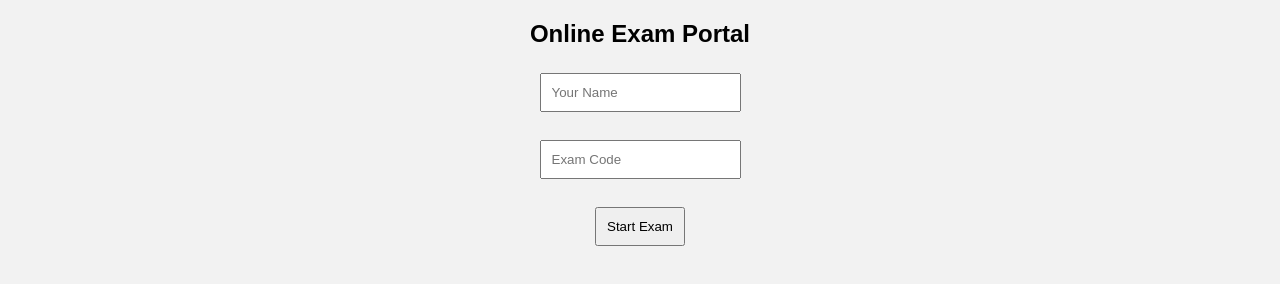
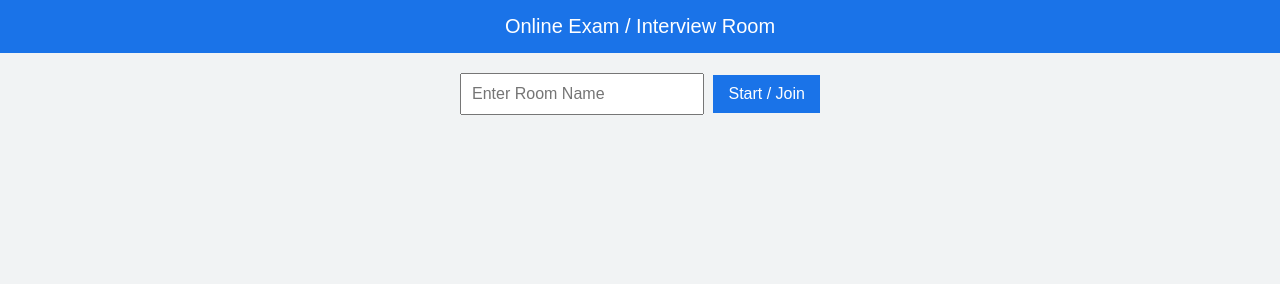
Before and after one commit to A608-alex/exam-site-of-Alex, a plain HTML site: page index.html in a window 1280 px wide. Drawn offline with Linux system fonts and the light colour scheme.

Commit message:
Update index.html

```diff
--- a/index.html
+++ b/index.html
@@ -1,27 +1,98 @@
 <!DOCTYPE html>
 <html>
 <head>
-  <title>Online Exam</title>
-  <link rel="stylesheet" href="style.css">
+  <meta charset="UTF-8">
+  <title>Online Class / Interview</title>
+  <style>
+    body {
+      font-family: Arial, sans-serif;
+      text-align: center;
+      background: #f1f3f4;
+      margin: 0;
+      padding: 0;
+    }
+
+    header {
+      background: #1a73e8;
+      color: white;
+      padding: 15px;
+      font-size: 20px;
+    }
+
+    #controls {
+      margin: 20px;
+    }
+
+    input {
+      padding: 10px;
+      width: 220px;
+      font-size: 16px;
+    }
+
+    button {
+      padding: 10px 15px;
+      font-size: 16px;
+      background: #1a73e8;
+      color: white;
+      border: none;
+      cursor: pointer;
+      margin-left: 5px;
+    }
+
+    button:hover {
+      background: #1558b0;
+    }
+
+    #meet {
+      width: 100%;
+      height: 85vh;
+    }
+  </style>
 </head>
 <body>
 
-<h2>Online Exam Portal</h2>
+<header>
+  Online Exam / Interview Room
+</header>
 
-<div id="login">
-  <input type="text" placeholder="Your Name"><br><br>
-  <input type="password" id="code" placeholder="Exam Code"><br><br>
-  <button onclick="startExam()">Start Exam</button>
+<div id="controls">
+  <input id="room" placeholder="Enter Room Name">
+  <button onclick="startMeet()">Start / Join</button>
 </div>
 
-<div id="exam" style="display:none;">
-  <p id="timer"></p>
-  <p>Q1. Capital of India?</p>
-  <input type="radio" name="q1"> Delhi<br>
-  <input type="radio" name="q1"> Mumbai<br><br>
-  <button onclick="submitExam()">Submit</button>
-</div>
+<div id="meet"></div>
 
-<script src="script.js"></script>
+<script src="https://meet.jit.si/external_api.js"></script>
+
+<script>
+function startMeet() {
+  const roomName = document.getElementById("room").value.trim();
+
+  if (!roomName) {
+    alert("Please enter room name");
+    return;
+  }
+
+  const domain = "meet.jit.si";
+
+  const options = {
+    roomName: roomName,
+    width: "100%",
+    height: "100%",
+    parentNode: document.getElementById("meet"),
+    configOverwrite: {
+      startWithAudioMuted: false,
+      startWithVideoMuted: false,
+    },
+    interfaceConfigOverwrite: {
+      SHOW_JITSI_WATERMARK: false,
+      SHOW_WATERMARK_FOR_GUESTS: false
+    }
+  };
+
+  new JitsiMeetExternalAPI(domain, options);
+}
+</script>
+
 </body>
 </html>
```
